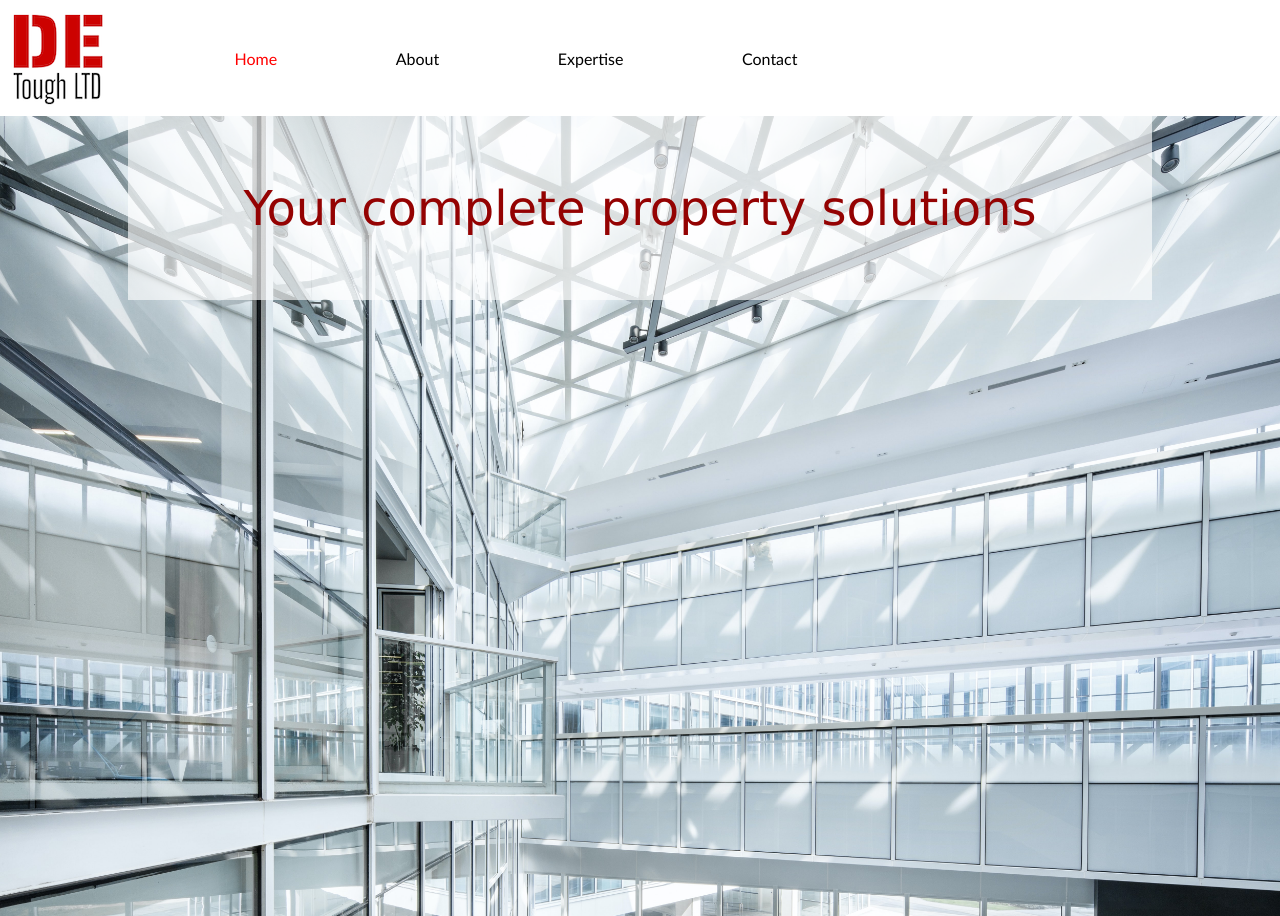
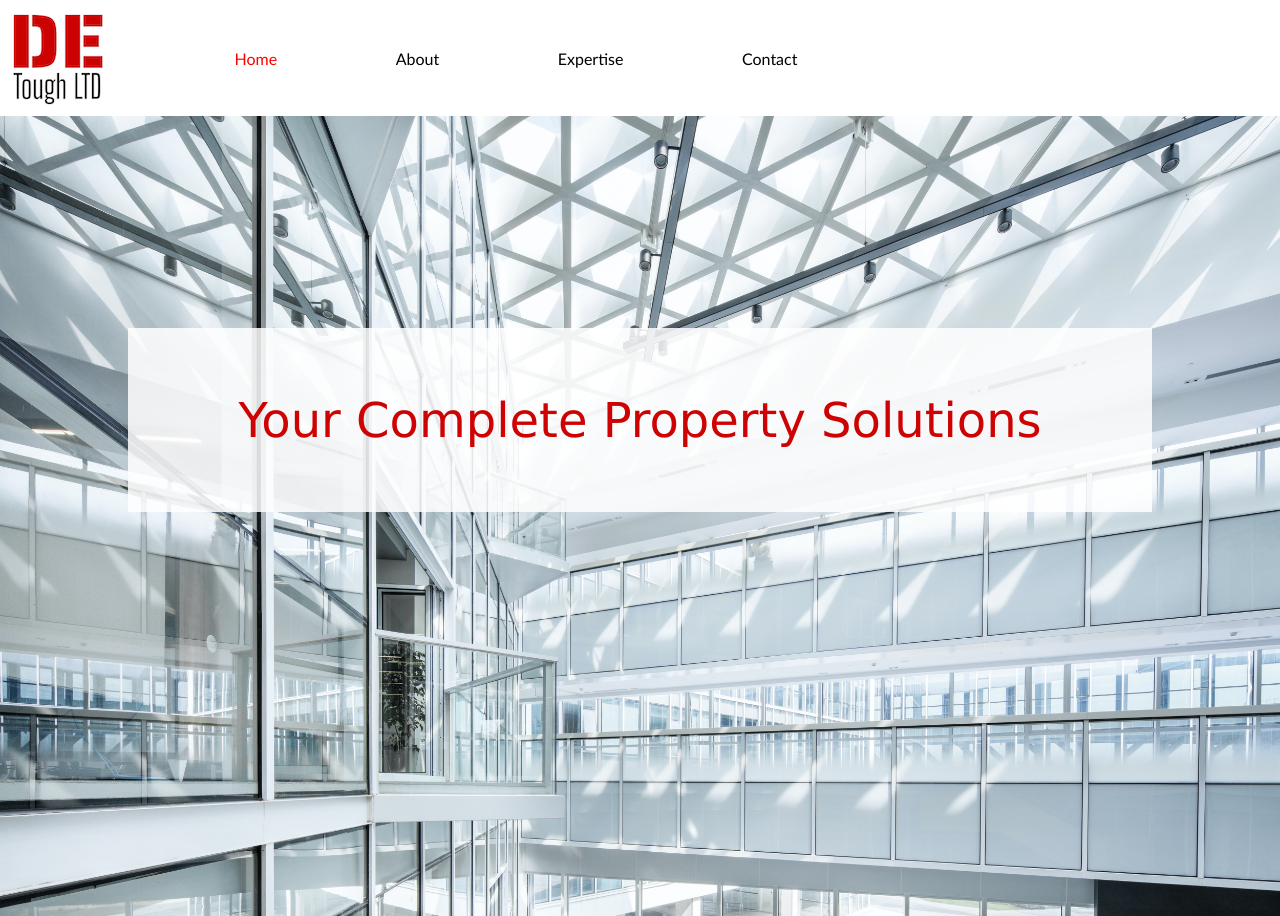
Before and after one commit to mariagus/de-tough, a React (Create React App) app: page / in a window 1280 px wide. Built offline with nearby package versions, Linux system fonts and the light colour scheme.

Commit message:
adjust slogan

```diff
--- a/src/About.css
+++ b/src/About.css
@@ -3,6 +3,8 @@
   background-image: url("interior.jpg");
   background-repeat: no-repeat;
   background-size: cover;
+  font-family: "Lucida Sans", "Lucida Sans Regular", "Lucida Grande",
+    "Lucida Sans Unicode", Geneva, Verdana, sans-serif;
 }
 
 .container {
@@ -25,10 +27,4 @@ h2 {
   padding-top: 1rem;
   padding-bottom: 1rem;
   text-align: center;
-  font-family: "Lucida Sans", "Lucida Sans Regular", "Lucida Grande",
-    "Lucida Sans Unicode", Geneva, Verdana, sans-serif;
 }
-h3 {
-  font-family: "Lucida Sans", "Lucida Sans Regular", "Lucida Grande",
-    "Lucida Sans Unicode", Geneva, Verdana, sans-serif;
-}
--- a/src/Home.css
+++ b/src/Home.css
@@ -9,9 +9,10 @@
   margin: 0 auto;
   margin-right: 10%;
   margin-left: 10%;
+  margin-top: 15%;
   padding: 5%;
-  background-color: rgba(255, 255, 255, 0.644);
-  color: rgb(148, 2, 2);
+  background-color: rgba(255, 255, 255, 0.849);
+  color: rgb(206, 2, 2);
   text-align: center;
   font-family: "Lucida Sans", "Lucida Sans Regular", "Lucida Grande",
     "Lucida Sans Unicode", Geneva, Verdana, sans-serif;
--- a/src/Home.js
+++ b/src/Home.js
@@ -4,7 +4,8 @@ import "./Home.css";
 export default function Home() {
   return (
     <div className="home">
-      <p class="welcome">Your complete property solutions</p>
+      <br />
+      <p class="welcome">Your Complete Property Solutions</p>
     </div>
   );
 }
```
Also changed, not shown: 1 other file (tests, documents, lock files or other folders).
